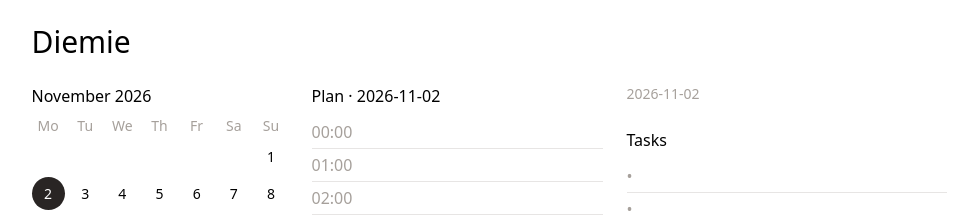
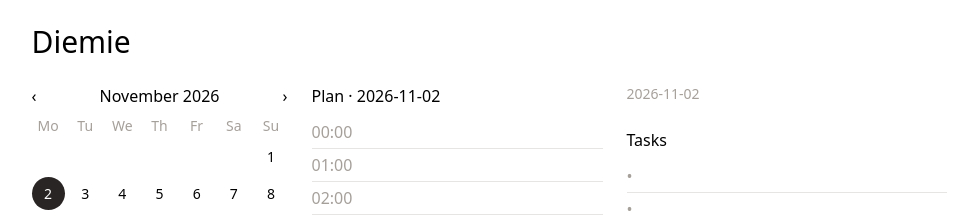
Before and after one commit to ayaagitay/diemie, a Next.js app: page / in a window 1280 px wide. Shown: the top 217 px of the page, without its empty margins (151-1129 px from the left). Built offline with nearby package versions, Linux system fonts and the light colour scheme.

Commit message:
feat: move between months in the calendar

```diff
--- a/src/components/Calendar.tsx
+++ b/src/components/Calendar.tsx
@@ -1,4 +1,5 @@
 import { monthGrid, keyOf } from "@/lib/dates"
+import { useState } from "react";
 
 type Props = {
   selected: string;
@@ -7,15 +8,20 @@ type Props = {
 const WEEKDAYS = ['Mo', 'Tu', 'We', 'Th', 'Fr', 'Sa', 'Su']
 export function Calendar({selected, onSelect}: Props) {
   const now = new Date();
-  const year = now.getFullYear();
-  const month = now.getMonth();
-  const today = now.getDate();
-  const todayKey = keyOf(now)
+  const [view, setView] = useState(new Date(now.getFullYear(), now.getMonth(), 1));
+  const year = view.getFullYear();
+  const month = view.getMonth();
+  const todayKey = keyOf(now);
   const grid = monthGrid(year, month);
-  const title = now.toLocaleString('en', {month: 'long', year: 'numeric'});
+  const title = view.toLocaleString('en', {month: 'long', year: 'numeric'});
+
   return (
     <section>
-      <h2 className="mb-2 font-medium">{title}</h2>
+      <div className="mb-2 flex items-center justify-between">
+        <button onClick={() => setView(new Date(year, month-1, 1))}>‹</button>
+        <h2 className="font-medium">{title}</h2>
+        <button onClick={() => setView(new Date(year, month+1, 1))}>›</button>
+      </div>
     <div className="grid grid-cols-7 gap-1 text-center text-sm">
       {WEEKDAYS.map((weekday, i) => (
         <span key={i} className="text-stone-400">
```
